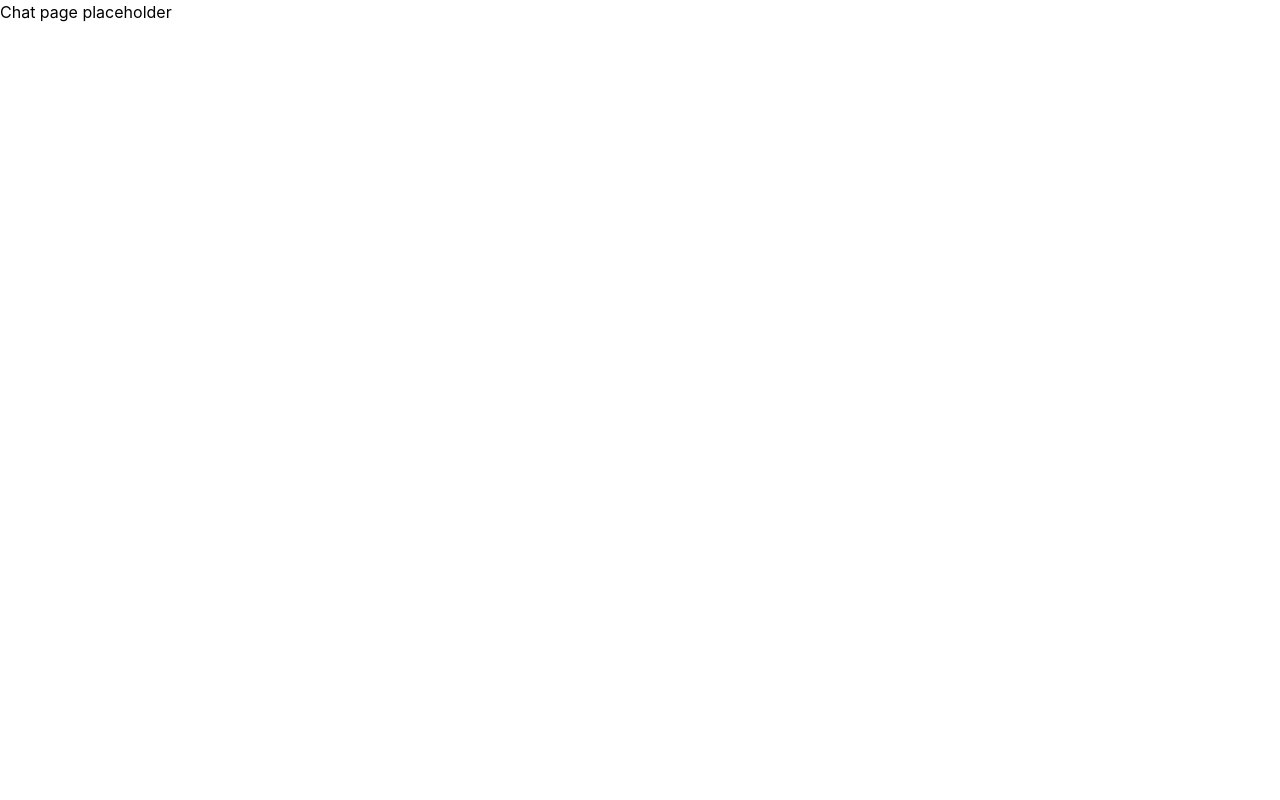
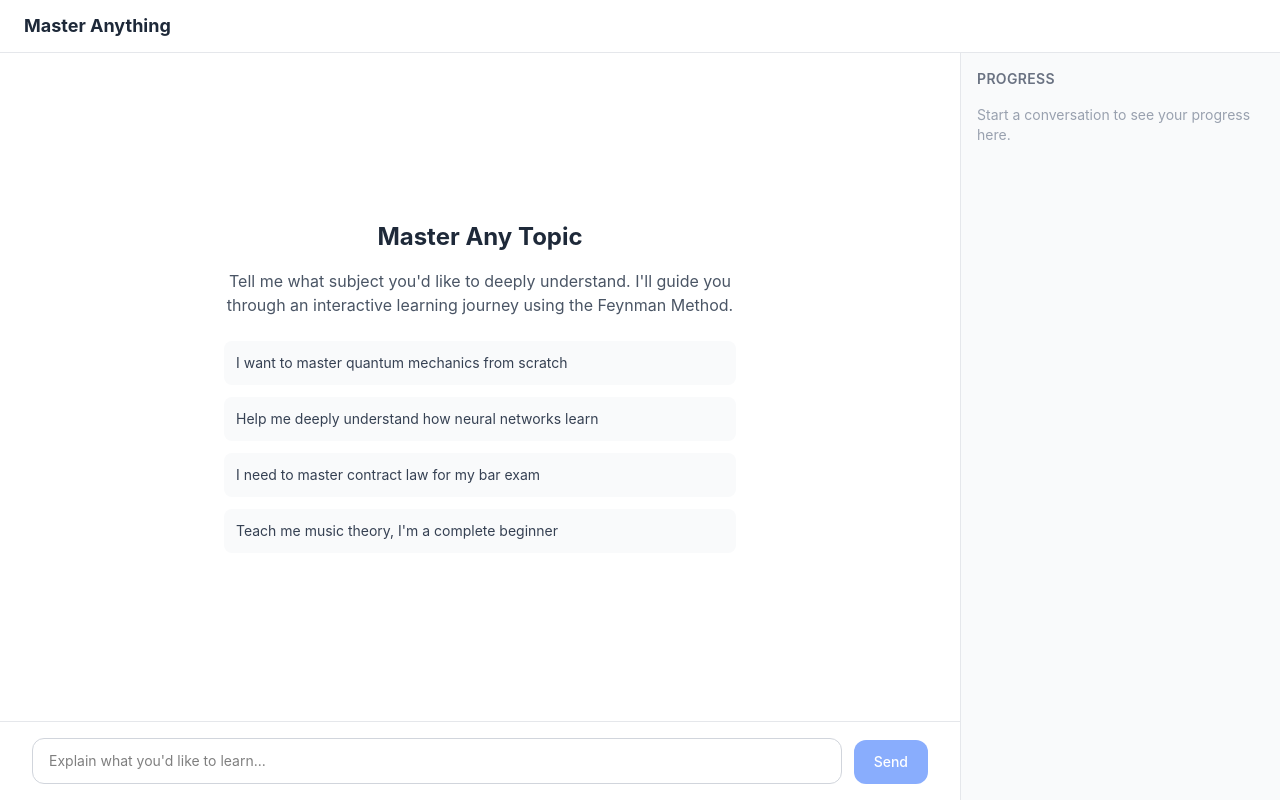
Before and after one commit to pmarmaroli/master-anything, a React app in the folder frontend/: page / in a window 1280 px wide. Built offline with nearby package versions, Linux system fonts and the light colour scheme; the HTML template or start-up script is replaced by a standard one.

Commit message:
feat: implement session summary and main chat page layout
Co-Authored-By: Claude Opus 4.6 <noreply@anthropic.com>

```diff
--- /dev/null
+++ b/frontend/src/components/SessionSummary.tsx
@@ -0,0 +1,48 @@
+import { MasteryProgress } from '../types';
+
+interface SessionSummaryProps {
+  progress: MasteryProgress;
+}
+
+export function SessionSummary({ progress }: SessionSummaryProps) {
+  if (progress.currentPhase !== 'validation' || progress.currentStep !== 'C3') {
+    return null;
+  }
+
+  const masteredCount = Object.values(progress.conceptScores).filter(
+    (s) => s.overall >= 85
+  ).length;
+
+  return (
+    <div className="mx-4 my-6 bg-gradient-to-br from-green-50 to-emerald-50 border border-green-200 rounded-2xl p-6">
+      <h3 className="text-lg font-bold text-green-800 mb-4">Session Complete</h3>
+
+      <div className="grid grid-cols-3 gap-4 mb-4">
+        <div className="text-center">
+          <div className="text-2xl font-bold text-green-700">{progress.overallMastery}%</div>
+          <div className="text-xs text-green-600">Overall Mastery</div>
+        </div>
+        <div className="text-center">
+          <div className="text-2xl font-bold text-green-700">{masteredCount}/{progress.totalConcepts}</div>
+          <div className="text-xs text-green-600">Concepts Mastered</div>
+        </div>
+        <div className="text-center">
+          <div className="text-2xl font-bold text-green-700">{progress.reviewsDue}</div>
+          <div className="text-xs text-green-600">Reviews Scheduled</div>
+        </div>
+      </div>
+
+      <div className="space-y-2">
+        <h4 className="text-sm font-semibold text-green-700">Concept Breakdown</h4>
+        {Object.entries(progress.conceptScores).map(([concept, score]) => (
+          <div key={concept} className="flex items-center justify-between text-sm">
+            <span className="text-gray-700">{concept}</span>
+            <span className={`font-medium ${score.overall >= 85 ? 'text-green-600' : 'text-amber-600'}`}>
+              {Math.round(score.overall)}%
+            </span>
+          </div>
+        ))}
+      </div>
+    </div>
+  );
+}
--- a/frontend/src/pages/ChatPage.tsx
+++ b/frontend/src/pages/ChatPage.tsx
@@ -1,3 +1,52 @@
+import { useState, useCallback } from 'react';
+import { useChat } from '../hooks/useChat';
+import { ChatArea } from '../components/ChatArea';
+import { MessageInput } from '../components/MessageInput';
+import { ProgressSidebar } from '../components/ProgressSidebar';
+import { SessionSummary } from '../components/SessionSummary';
+import { MasteryBadge } from '../components/MasteryBadge';
+import { PhaseIndicator } from '../components/PhaseIndicator';
+
 export function ChatPage() {
-  return <div>Chat page placeholder</div>;
+  const { messages, progress, isLoading, sendMessage } = useChat();
+  const [masteryBadgeConcept, setMasteryBadgeConcept] = useState<string | null>(null);
+
+  const handleDismissBadge = useCallback(() => setMasteryBadgeConcept(null), []);
+
+  return (
+    <div className="h-screen flex flex-col bg-white">
+      {/* Header */}
+      <header className="border-b border-gray-200 px-6 py-3 flex items-center justify-between bg-white">
+        <div className="flex items-center gap-3">
+          <h1 className="text-lg font-bold text-gray-800">Master Anything</h1>
+          {progress && (
+            <PhaseIndicator phase={progress.currentPhase} step={progress.currentStep} />
+          )}
+        </div>
+        {progress?.currentConcept && (
+          <span className="text-sm text-gray-500">{progress.currentConcept}</span>
+        )}
+      </header>
+
+      {/* Main content */}
+      <div className="flex-1 flex overflow-hidden">
+        {/* Chat column */}
+        <div className="flex-1 flex flex-col">
+          <ChatArea messages={messages} isLoading={isLoading} />
+          {progress && <SessionSummary progress={progress} />}
+          <MessageInput onSend={sendMessage} disabled={isLoading} />
+        </div>
+
+        {/* Sidebar */}
+        <ProgressSidebar progress={progress} />
+      </div>
+
+      {/* Mastery celebration overlay */}
+      <MasteryBadge
+        concept={masteryBadgeConcept || ''}
+        show={!!masteryBadgeConcept}
+        onDismiss={handleDismissBadge}
+      />
+    </div>
+  );
 }
```
